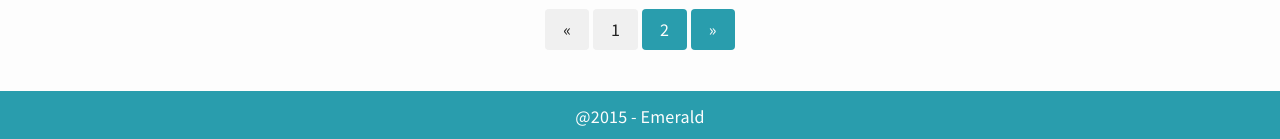
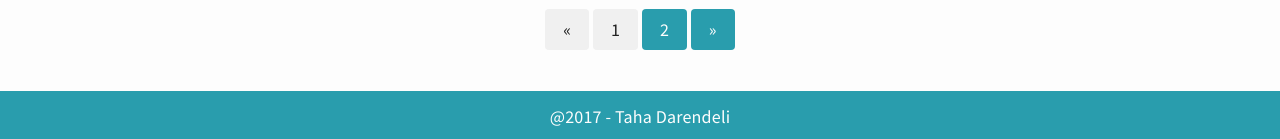
Before and after one commit to tahadarendeli/tahadarendeli.github.io, a Jekyll site: the page built from index.html, in a window 1280 px wide and 900 px high, scrolled down 1745 px. Shown: the part 758-897 px from the top of the window. Built offline with Jekyll 4.4.1, drawn with Linux system fonts in a browser that asks for light colours; the list of posts is cut into pages by our own code.

Commit message:
Update footer.html

```diff
--- a/_includes/footer.html
+++ b/_includes/footer.html
@@ -1 +1 @@
-<footer><span>@2015 - Emerald</span></footer>
+<footer><span>@2017 - Taha Darendeli</span></footer>
```
